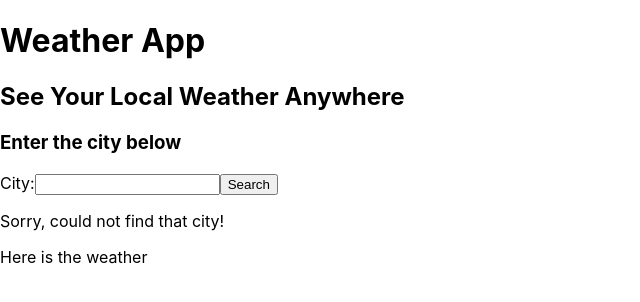
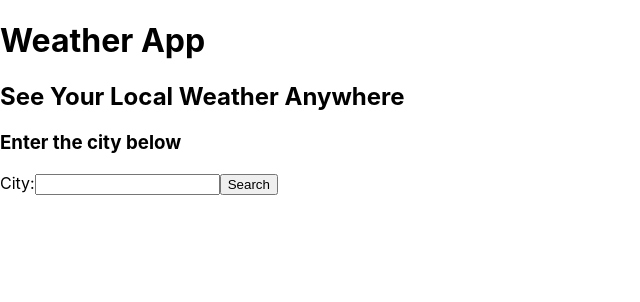
Before and after one commit to annametsapelto/integrify-weather-app, a React (Create React App) app in the folder weather-app/: page / in a window 1280 px wide. Shown: the top 302 px of the page, without its empty margins (0-640 px from the left). Built offline with nearby package versions, Linux system fonts and the light colour scheme.

Commit message:
Add Result component for Card and Fail

```diff
--- a/weather-app/src/Components/layout.js
+++ b/weather-app/src/Components/layout.js
@@ -1,8 +1,7 @@
 import { useState } from 'react';
 import Header from './header';
 import Form from './form';
-import WeatherCard from './weatherCard';
-import FailureBox from './failureBox';
+import Result from './result';
 
 function Layout() {
     const [cityName, setCityname] = useState('');
@@ -15,8 +14,7 @@ function Layout() {
         <div>
             <Header></Header>
             <Form></Form>
-            <FailureBox></FailureBox>
-            <WeatherCard></WeatherCard>
+            <Result></Result>
         </div>
     )
 }
--- /dev/null
+++ b/weather-app/src/Components/result.js
@@ -0,0 +1,10 @@
+import WeatherCard from "./weatherCard";
+import FailureBox from "./failureBox";
+
+function Result() {
+    return (
+        <div></div>
+    )
+}
+
+export default Result;
```
